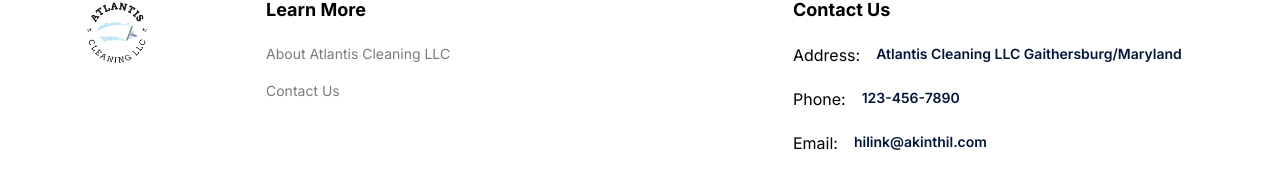
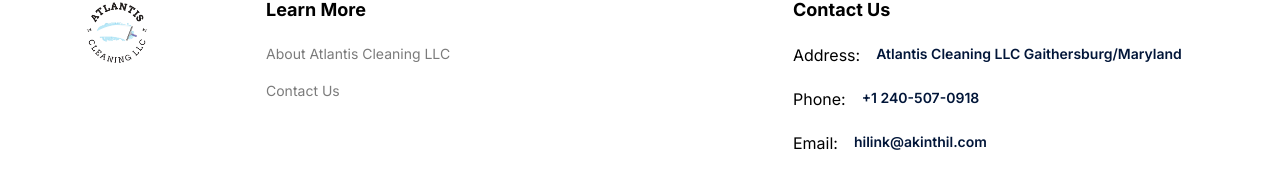
Before and after one commit to Aliozben/house-cleaning, a Next.js app: page /contact in a window 1280 px wide. Shown: the part 588-765 px from the top of the page. Built offline with nearby package versions, Linux system fonts and the light colour scheme; no server answers.

Commit message:
fix: Added links to footer.

```diff
--- a/src/components/Footer.tsx
+++ b/src/components/Footer.tsx
@@ -16,8 +16,8 @@
               <FooterColumn key={columns.title} title={columns.title}>
                 <ul className="regular-14 flex flex-col gap-4 text-gray-30">
                   {columns.links.map(link => (
-                    <Link href="/" key={link}>
-                      {link}
+                    <Link href={link.href} key={link.header}>
+                      {link.header}
                     </Link>
                   ))}
                 </ul>
--- a/src/constants/index.ts
+++ b/src/constants/index.ts
@@ -41,7 +41,10 @@
 export const FOOTER = [
   {
     title: "Learn More",
-    links: ["About Atlantis Cleaning LLC", "Contact Us"],
+    links: [
+      {header: "About Atlantis Cleaning LLC", href: "/"},
+      {header: "Contact Us", href: "/contact"},
+    ],
   },
 ] as const;
 
@@ -49,7 +52,7 @@
   title: "Contact Us",
   links: [
     {label: "Address", value: "Atlantis Cleaning LLC \r Gaithersburg/Maryland"},
-    {label: "Phone", value: "123-456-7890"},
+    {label: "Phone", value: "+1 240-507-0918"},
     {label: "Email", value: "hilink@akinthil.com"},
     {label: "Hours", value: "Monday - Saturday 8 AM/6 PM (holidays included)"},
   ],
@@ -285,7 +288,7 @@
   },
   {
     title: "General Cleaning",
-    icon: "/general.svg",
+    icon: "/generalCleaning.svg",
     variant: "green",
     rooms: [
       {
```
